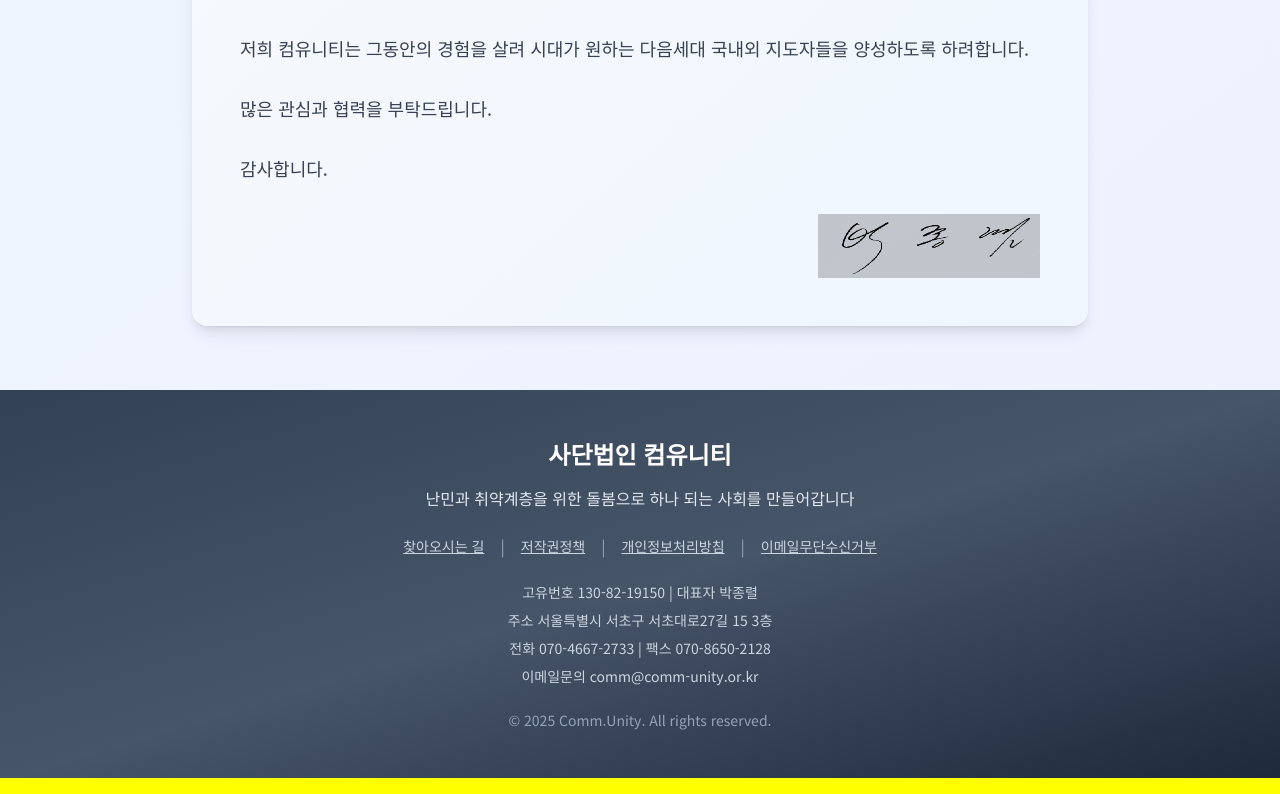
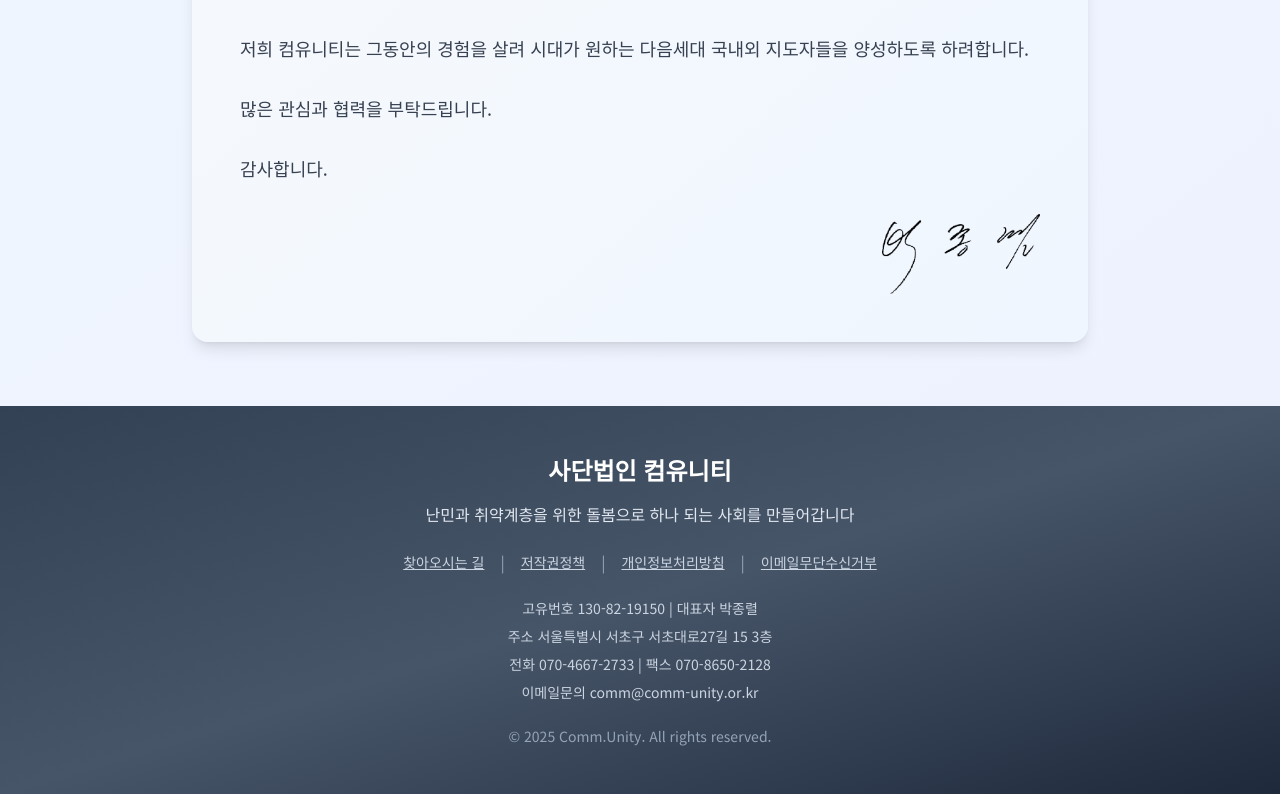
Before and after one commit to curara81/community-pj, a React (Vite) app: page /about in a window 1280 px wide. Shown: the part 1653-2447 px from the top of the page. Built offline with nearby package versions, Linux system fonts and the light colour scheme.

Commit message:
Update CEO message with new signature
Replaced the signature image in the CEO message with the provided file, adjusting the size.

```diff
--- a/src/components/CEOMessageSection.tsx
+++ b/src/components/CEOMessageSection.tsx
@@ -52,9 +52,9 @@ const CEOMessageSection = memo(() => {
 
                 <div className="flex justify-end mt-8">
                   <img
-                    src="/lovable-uploads/a6a6644d-12fb-40f2-9a22-c01f779b0973.png"
+                    src="/lovable-uploads/cdab38ae-0da3-4207-ba17-3ee14e487d6c.png"
                     alt="박종렬 대표 서명"
-                    className="h-16 object-contain mix-blend-multiply"
+                    className="h-20 object-contain mix-blend-multiply"
                     style={{ filter: 'contrast(1.2) brightness(0.8)' }}
                   />
                 </div>
```
Also changed, not shown: public/lovable-uploads/cdab38ae-0da3-4207-ba17-3ee14e487d6c.png (added).
